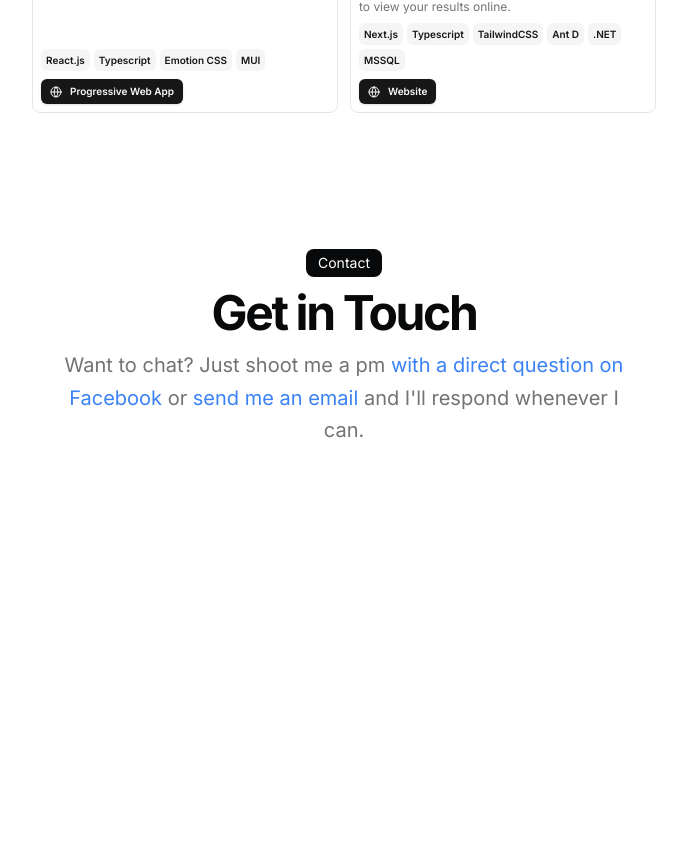
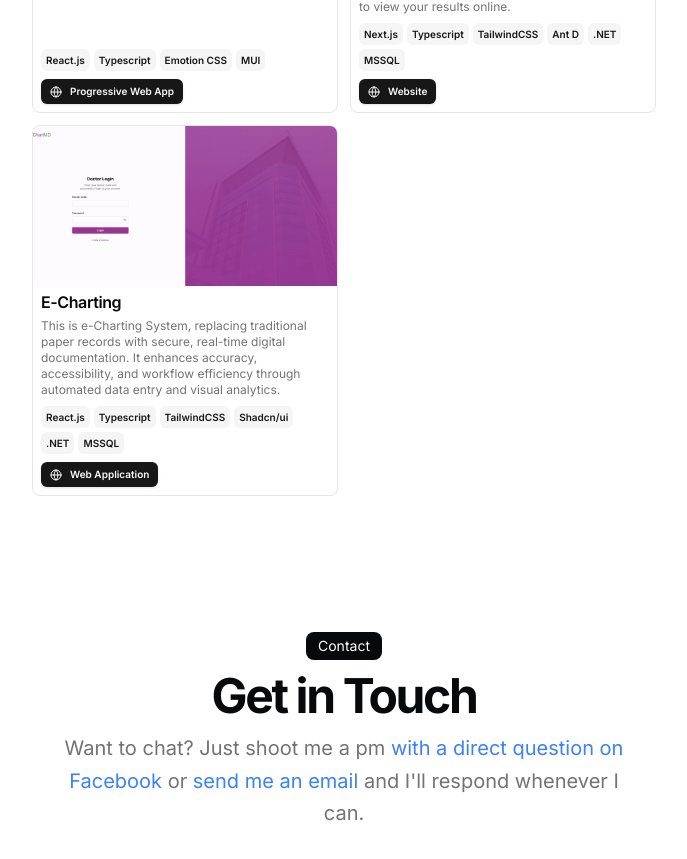
Before and after one commit to allansionosa/aj-portfolio, a Next.js app: page / in a window 1280 px wide. Shown: the part 1760-2619 px from the top of the page, without its empty margins (296-983 px from the left). Before the commit the page ends 2357 px from the top, so only its background shows below. Built offline with nearby package versions, Linux system fonts and the light colour scheme.

Commit message:
another one

```diff
--- a/src/data/resume.tsx
+++ b/src/data/resume.tsx
@@ -204,5 +204,30 @@ export const DATA = {
       image: '/nhd.png',
       // video: '#',
     },
+    {
+      title: 'E-Charting',
+      href: 'https://echarting.comlogikph.com',
+      // dates: 'Jan 2024 - Feb 2024',
+      active: true,
+      description:
+        'This is e-Charting System, replacing traditional paper records with secure, real-time digital documentation. It enhances accuracy, accessibility, and workflow efficiency through automated data entry and visual analytics.',
+      technologies: [
+        'React.js',
+        'Typescript',
+        'TailwindCSS',
+        'Shadcn/ui',
+        '.NET',
+        'MSSQL',
+      ],
+      links: [
+        {
+          type: 'Web Application',
+          href: 'https://echarting.comlogikph.com',
+          icon: <Icons.globe className="size-3" />,
+        },
+      ],
+      image: '/echarting.png',
+      // video: '#',
+    },
   ],
 } as const;
```
Also changed, not shown: public/echarting.png (added).
